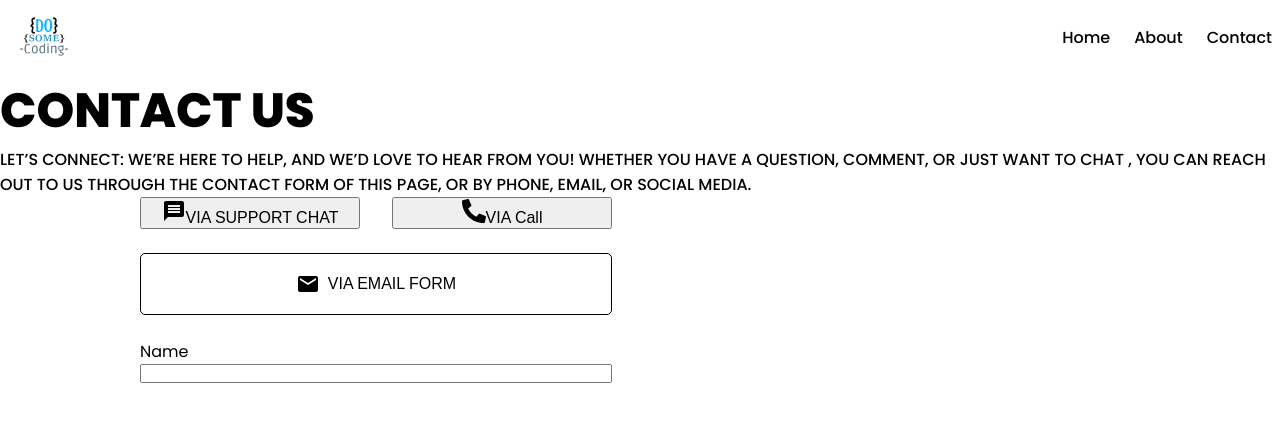
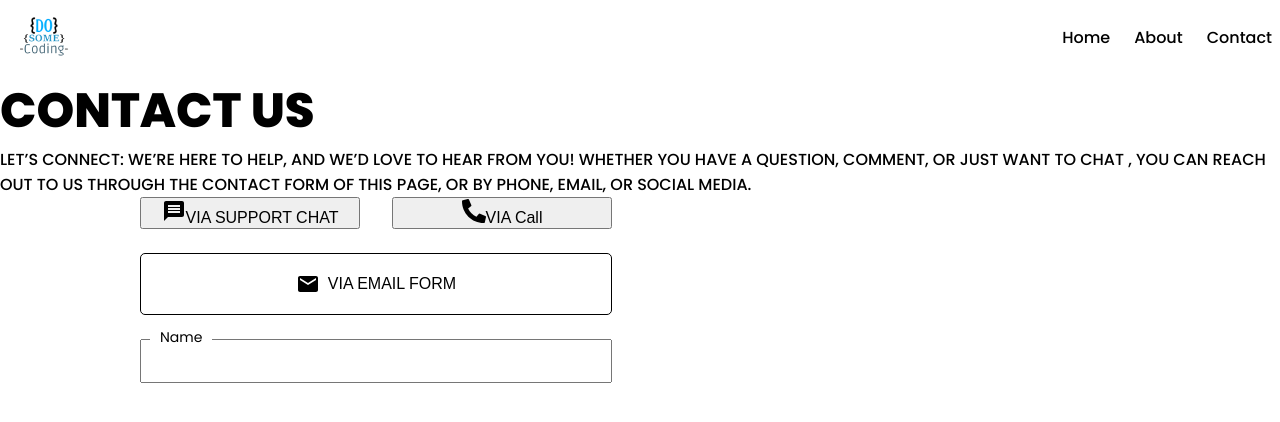
Before and after one commit to AyushHimalayaShrestha/React-P2, a React (Vite) app: page / in a window 1280 px wide. Shown: the top 422 px of the page. Built offline with nearby package versions, Linux system fonts and the light colour scheme.

Commit message:
input label style

```diff
--- a/src/components/ContactForm/Contact.module.css
+++ b/src/components/ContactForm/Contact.module.css
@@ -17,5 +17,18 @@
     display: flex;
     flex-direction: column;
     width: 100%;
+    position:relative;
+
+}
+.form_control input {
     height: 40px;
+    padding: 0 8px;
 }
+.form_control label{
+    font-size: 14px;
+    position: absolute;
+    top: -12px;
+    left: 10px;
+    background-color: white;
+    padding: 0 10px;
+}
```
